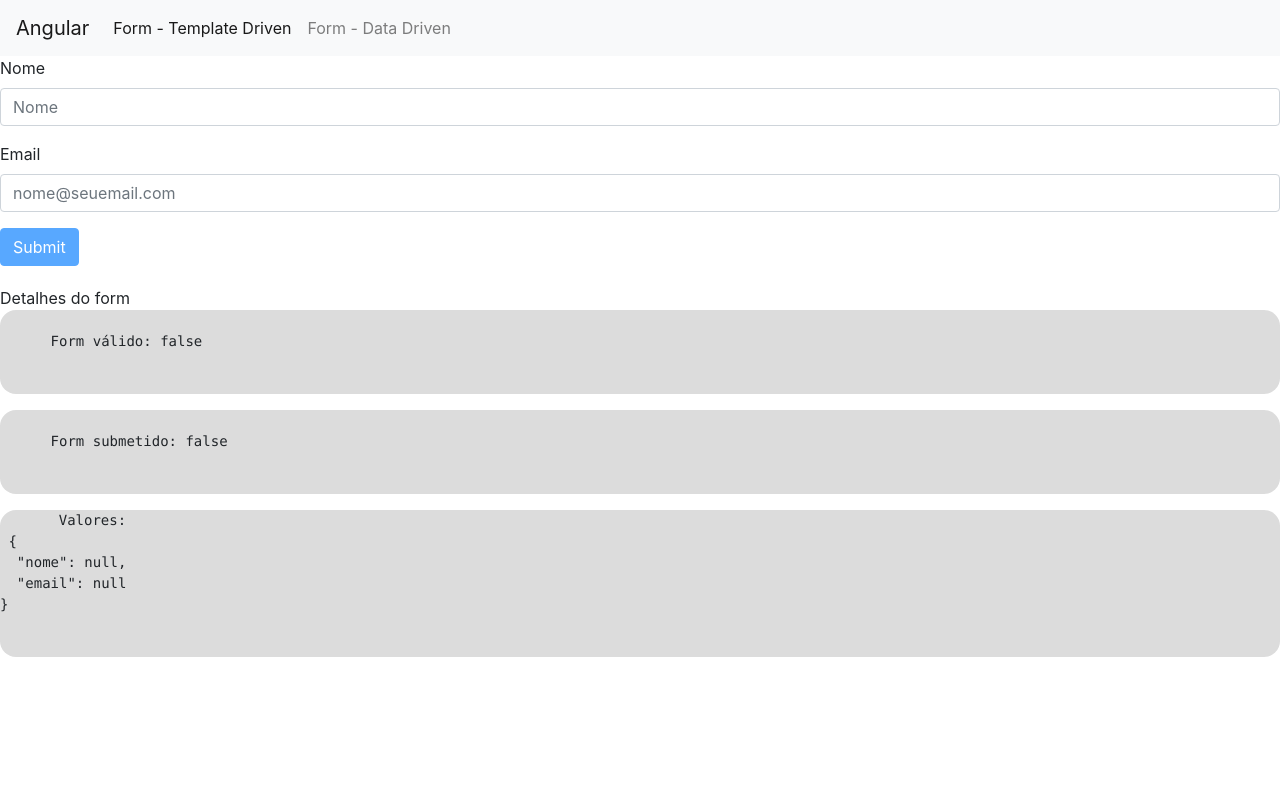
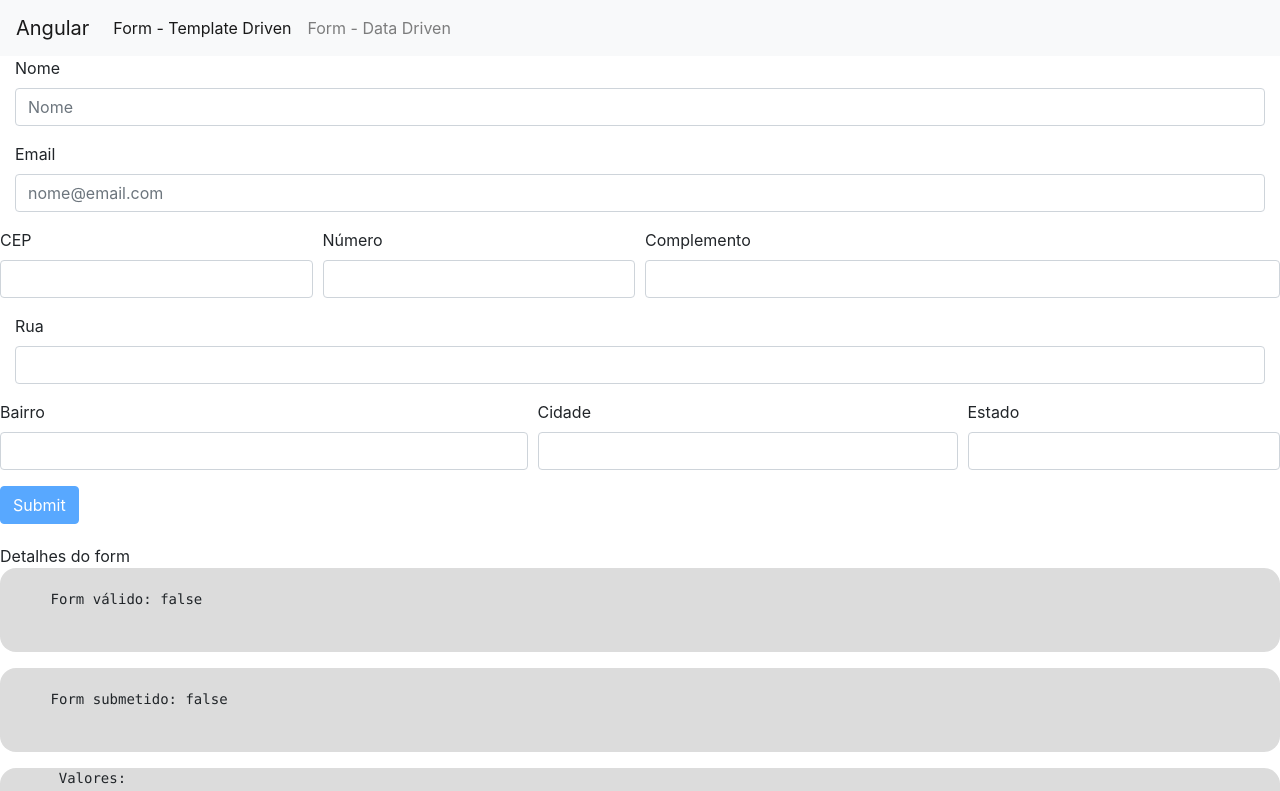
Before and after one commit to junioralves00/forms, an Angular app: page /templateForm in a window 1280 px wide. Shown: the top 791 px of the page. Built offline with nearby package versions, Linux system fonts and the light colour scheme.

Commit message:
Aula final Form template driven

```diff
--- /dev/null
+++ b/src/app/campo-control-erro/campo-control-erro.component.html
@@ -0,0 +1,8 @@
+<div *ngIf="mostrarErro">
+  <span class="glyphicon glyphicon-remove form-control-feedback" aria-hidden="true"></span>
+  <span id="nome" class="sr-only">(error)</span>
+  <div class="alert alert-danger" role="alert">
+    {{ msgErro }}
+  </div>
+
+</div>
--- /dev/null
+++ b/src/app/campo-control-erro/campo-control-erro.component.ts
@@ -0,0 +1,18 @@
+import { Component, Input, OnInit } from '@angular/core';
+
+@Component({
+  selector: 'app-campo-control-erro',
+  templateUrl: './campo-control-erro.component.html',
+  styleUrls: ['./campo-control-erro.component.scss']
+})
+export class CampoControlErroComponent implements OnInit {
+
+  @Input() mostrarErro: boolean;
+  @Input() msgErro: string;
+
+  constructor() { }
+
+  ngOnInit(): void {
+  }
+
+}
--- a/src/app/template-form/template-form.component.html
+++ b/src/app/template-form/template-form.component.html
@@ -1,34 +1,102 @@
-<form #f="ngForm" (ngSubmit)="onSubmit(f)" >
+<form #f="ngForm" (ngSubmit)="onSubmit(f)" class="form-horizontal">
+  <div class="form-group" [ngClass]="aplicaCssErro(nome)">
 
-  <div class="form-group"
-    [class.has-error]="!nome.valid && nome.touched"
-    [class.has-feedback]="!nome.valid && nome.touched">
-    <label for="nome" [class.is-invalid]="!nome.valid && nome.touched">Nome</label>
-    <input type="nome" class="form-control" id="nome" placeholder="Nome" name="nome" [(ngModel)]="usuario.nome"
-    required #nome="ngModel" [class.is-invalid]="!nome.valid && nome.touched">
-    <span class="glyphicon glyphicon-remove form-control-feedback" aria-hidden="true"
-     *ngIf="!nome.valid && nome.touched"></span>
-    <span id="nome" class="sr-only" *ngIf="!nome.valid && nome.touched">(error)</span>
-    <div *ngIf="!nome.valid && nome.touched" class="alert alert-danger" role="alert">
-      O Nome é Obrigatório!
+    <div class="col-sm-12">
+      <label for="nome" class="control-label">Nome</label>
+    </div>
+
+    <div class="col-sm-12">
+      <input type="text" class="form-control" name="nome" id="nome" placeholder="Nome" [ngModel]="usuario.nome" required
+        #nome="ngModel">
+      <!--div>
+        {{ nome.className }}
+      </div-->
+
+      <app-campo-control-erro [mostrarErro]="verificaValidTouched(nome)" msgErro="Nome é obrigatório.">
+      </app-campo-control-erro>
     </div>
   </div>
 
-  <div class="form-group"
-  [class.has-error]="!email.valid && email.touched"
-    [class.has-feedback]="!email.valid && email.touched">
-    <label  for="email" >Email</label>
-    <input type="email" class="form-control" id="email" placeholder="nome@seuemail.com" name="email" [(ngModel)]="usuario.email"
-    required #email="ngModel" [class.is-invalid]="!email.valid && email.touched">
-    <span class="glyphicon glyphicon-remove form-control-feedback" aria-hidden="true"
-     *ngIf="!email.valid && email.touched"></span>
-    <span id="email" class="sr-only" *ngIf="!email.valid && email.touched">(error)</span>
-    <div *ngIf="!email.valid && email.touched" class="alert alert-danger" role="alert">
-      O Nome é Obrigatório!
+  <div class="form-group" [ngClass]="aplicaCssErro(email)">
+    <div class="col-sm-12">
+      <label for="email" class="control-label">Email</label>
+    </div>
+    <div class="col-sm-12">
+      <input type="email" class="form-control" name="email" id="email" placeholder="nome@email.com"
+        [ngModel]="usuario.email" required email #email="ngModel">
+      <!-- pattern="[a-z0-9!#$%&'*+/=?^_`{|}~-]+(?:\.[a-z0-9!#$%&'*+/=?^_`{|}~-]+)*@(?:[a-z0-9](?:[a-z0-9-]*[a-z0-9])?\.)+[a-z0-9](?:[a-z0-9-]*[a-z0-9])?" -->
+
+      <app-campo-control-erro [mostrarErro]="verificaValidTouched(email)" msgErro="Email inválido">
+      </app-campo-control-erro>
     </div>
   </div>
-  <button type="submit" class="btn btn-primary"
-  [disabled]="!f.valid">Submit</button>
+
+  <div ngModelGroup="endereco">
+
+    <div class="form-row">
+
+      <div class="form-group col-md-3" [ngClass]="aplicaCssErro(cep)">
+        <label for="cep" class="control-label">CEP</label>
+        <input type="text" class="form-control" id="cep" name="cep" ngModel required #cep="ngModel"
+          (blur)="consultaCEP($event.target.value, f)">
+        <app-campo-control-erro [mostrarErro]="verificaValidTouched(cep)" msgErro="CEP é obrigatório.">
+        </app-campo-control-erro>
+      </div>
+
+      <div class="form-group col-md-3" [ngClass]="aplicaCssErro(numero)">
+        <label for="numero" class="control-label">Número</label>
+        <input type="text" class="form-control" id="numero" name="numero" ngModel required #numero="ngModel">
+        <app-campo-control-erro [mostrarErro]="verificaValidTouched(numero)" msgErro="Número é obrigatório.">
+        </app-campo-control-erro>
+      </div>
+
+      <div class="form-group col-md-6">
+        <label for="complemento" class="control-label">Complemento</label>
+        <input type="text" class="form-control" id="complemento" name="complemento" ngModel #complemento="ngModel">
+      </div>
+
+    </div>
+
+    <div class="form-group" [ngClass]="aplicaCssErro(rua)">
+
+      <div class="col-sm-12">
+        <label for="rua" class="control-label">Rua</label>
+      </div>
+
+      <div class="col-sm-12">
+        <input type="text" class="form-control" name="rua" id="rua" ngModel required #rua="ngModel">
+
+        <app-campo-control-erro [mostrarErro]="verificaValidTouched(rua)" msgErro="Rua é obrigatório.">
+        </app-campo-control-erro>
+      </div>
+    </div>
+
+    <div class="form-row">
+      <div class="form-group col-md-5" [ngClass]="aplicaCssErro(bairro)">
+        <label for="bairro" class="control-label">Bairro</label>
+        <input type="text" class="form-control" id="bairro" name="bairro" ngModel required #bairro="ngModel">
+        <app-campo-control-erro [mostrarErro]="verificaValidTouched(bairro)" msgErro="Bairro é obrigatório.">
+        </app-campo-control-erro>
+      </div>
+
+      <div class="form-group col-md-4" [ngClass]="aplicaCssErro(cidade)">
+        <label for="cidade" class="control-label">Cidade</label>
+        <input type="text" class="form-control" id="cidade" name="cidade" ngModel required #cidade="ngModel">
+        <app-campo-control-erro [mostrarErro]="verificaValidTouched(cidade)" msgErro="Cidade é obrigatório.">
+        </app-campo-control-erro>
+      </div>
+
+      <div class="form-group col-md-3" [ngClass]="aplicaCssErro(estado)">
+        <label for="estado" class="control-label">Estado</label>
+        <input type="text" class="form-control" id="estado" name="estado" ngModel required #estado="ngModel">
+        <app-campo-control-erro [mostrarErro]="verificaValidTouched(estado)" msgErro="Estado é obrigatório.">
+        </app-campo-control-erro>
+      </div>
+    </div>
+
+  </div>
+
+  <button type="submit" class="btn btn-primary" [disabled]="!f.valid">Submit</button>
 
   <app-form-debug [form]="f"></app-form-debug>
 </form>
--- a/src/app/template-form/template-form.component.ts
+++ b/src/app/template-form/template-form.component.ts
@@ -1,4 +1,6 @@
 import { Component, OnInit } from '@angular/core';
+import { HttpClient } from '@angular/common/http';
+import { map } from 'rxjs/operators';
 
 @Component({
   selector: 'app-template-form',
@@ -13,14 +15,90 @@ export class TemplateFormComponent implements OnInit {
   }
 
   onSubmit(form): void {
-    console.log(form);
+    //console.log(form);
+    this.http.post('https://httpbin.org/post', JSON.stringify(form.value))
+      .pipe(map(res => res))
+      .subscribe(dados => console.log(dados));
+
   }
 
-  constructor() { }
+  constructor(
+    private http: HttpClient
+  ) { }
 
   ngOnInit(): void {
   }
 
+  verificaValidTouched(campo) {
+    return !campo.valid && campo.touched;
+  }
 
+  aplicaCssErro(campo) {
+    return {
+      'class.has-error': this.verificaValidTouched(campo),
+      'class.has-feedback': this.verificaValidTouched(campo)
+    }
+  }
+
+  consultaCEP(cep, form) {
+    //Nova variável "cep" somente com dígitos.
+    cep = cep.replace(/\D/g, '');
+
+    //Verifica se campo cep possui valor informado.
+    if (cep != "") {
+
+      //Expressão regular para validar o CEP.
+      var validacep = /^[0-9]{8}$/;
+
+      //Valida o formato do CEP.
+      if (validacep.test(cep)) {
+
+        this.resetaDadosForm(form);
+
+        this.http.get(`//viacep.com.br/ws/${cep}/json`)
+          .pipe(map(dados => dados))
+          .subscribe(dados => this.populaDadosForm(dados, form));
+      }
+    }
+  }
+
+  populaDadosForm(dados, formulario) {
+    /*form.setValue({
+      nome: form.value.nome,
+      email: form.value.email,
+      endereco: {
+        rua: dados.logradouro,
+        cep: dados.cep,
+        numero: '',
+        complemento: dados.complemento,
+        bairro: dados.bairro,
+        cidade: dados.localidade,
+        estado: dados.uf
+      }
+    });*/
+
+    formulario.form.patchValue({
+      endereco: {
+        rua: dados.logradouro,
+        // cep: dados.cep,
+        complemento: dados.complemento,
+        bairro: dados.bairro,
+        cidade: dados.localidade,
+        estado: dados.uf
+      }
+    });
+  }
+
+  resetaDadosForm(formulario) {
+    formulario.form.patchValue({
+      endereco: {
+        rua: null,
+        complemento: null,
+        bairro: null,
+        cidade: null,
+        estado: null
+      }
+    });
+  }
 
 }
```
Also changed, not shown: src/app/template-form/template-form.module.ts (+6 -4 lines), src/app/campo-control-erro/campo-control-erro.component.scss (added), 1 other file (tests, documents, lock files or other folders).
